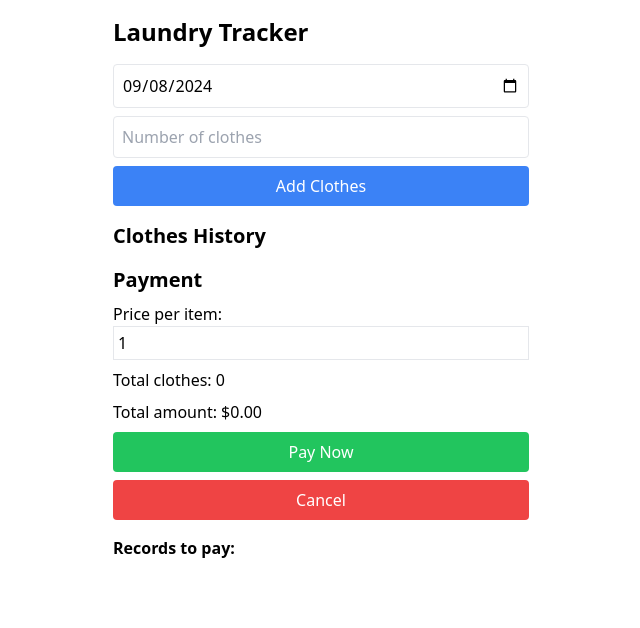
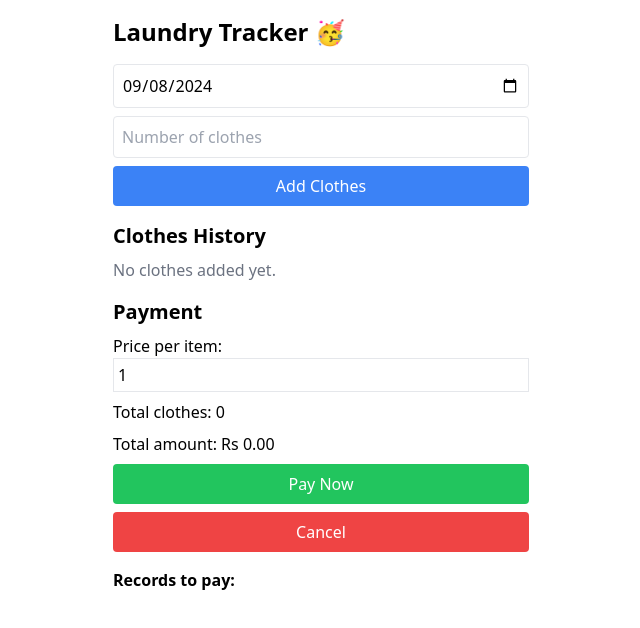
Before and after one commit to v8-fly/LaundaryApp, a React (Vite) app: page / in a window 1280 px wide. Both pictures are taken after a click on the button "Show Payment". Shown: the top 628 px of the page, without its empty margins (319-959 px from the left). Built offline with nearby package versions, Linux system fonts and the light colour scheme.

Commit message:
Add dates and emoji

```diff
--- a/src/App.jsx
+++ b/src/App.jsx
@@ -56,7 +56,7 @@ export default function App() {
 
   return (
     <div className="max-w-md mx-auto p-4">
-      <h1 className="text-2xl font-bold mb-4">Laundry Tracker</h1>
+      <h1 className="text-2xl font-bold mb-4">Laundry Tracker 🥳</h1>
       <AddClothes onAdd={addClothes} />
       <ClothesHistory clothes={clothes} onUpdate={updateClothes} />
       {!showPayment && (
--- a/src/components/ClothesHistory.jsx
+++ b/src/components/ClothesHistory.jsx
@@ -5,10 +5,13 @@ export default function ClothesHistory({ clothes, onUpdate }) {
   return (
     <div className="mb-4">
       <h2 className="text-xl font-semibold mb-2">Clothes History</h2>
+      {clothes.length === 0 ? (
+        <p className="text-gray-500">No clothes added yet.</p>
+      ) : (
         <ul className="space-y-2">
           {clothes.map((item, index) => (
             <li key={index} className="flex justify-between items-center">
-            <span>{format(new Date(item.date), "dd/MM/yyyy")}</span>
+              <span>{format(new Date(item.date), "dd-MMM-yyyy")}</span>
               <input
                 type="number"
                 value={item.count}
@@ -18,6 +21,7 @@ export default function ClothesHistory({ clothes, onUpdate }) {
             </li>
           ))}
         </ul>
+      )}
     </div>
   )
 }
--- a/src/components/Payment.jsx
+++ b/src/components/Payment.jsx
@@ -24,7 +24,7 @@ export default function Payment({
 
   const handlePayment = () => {
     onPayment()
-    alert(`Payment of $${totalAmount.toFixed(2)} processed successfully!`)
+    alert(`Payment of RS ${totalAmount.toFixed(2)} processed successfully!`)
   }
 
   return (
@@ -44,7 +44,7 @@ export default function Payment({
           />
         </div>
         <p>Total clothes: {totalClothes}</p>
-        <p>Total amount: ${totalAmount.toFixed(2)}</p>
+        <p>Total amount: Rs {totalAmount.toFixed(2)}</p>
         <button
           onClick={handlePayment}
           className="bg-green-500 text-white p-2 rounded w-full"
```
Lines whose indentation alone changed are shown as unchanged.
